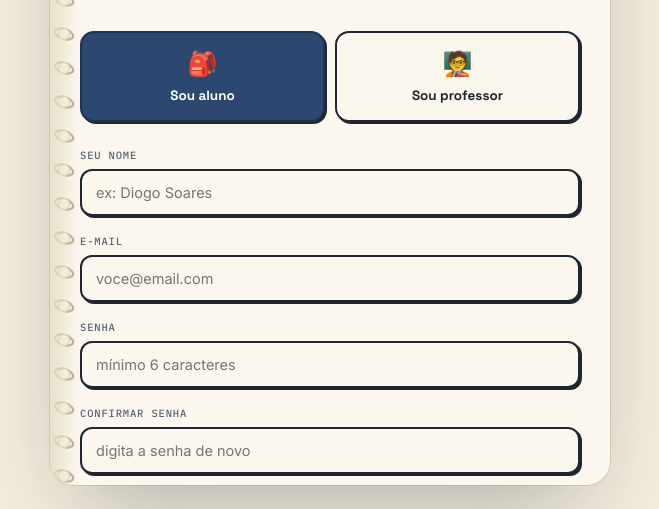
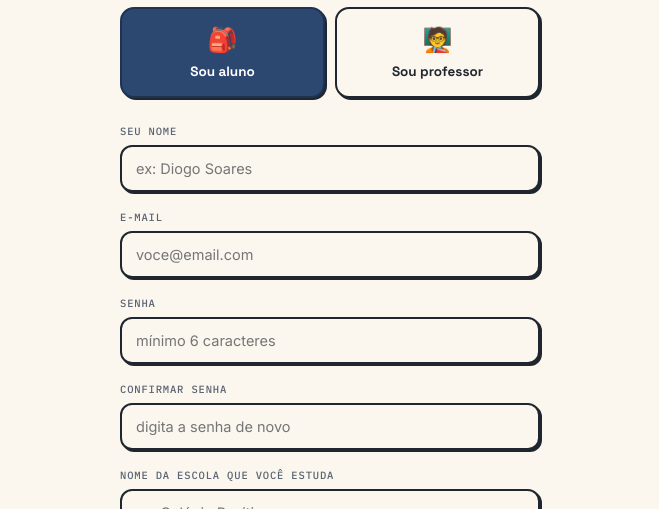
Before and after one commit to diogopl210721/Bora-estudar, a plain HTML site: page index.html in a window 1280 px wide. Shown: the part 291-800 px from the top of the page, without its empty margins (310-969 px from the left). Drawn offline with nearby package versions, Linux system fonts and the light colour scheme.

Commit message:
unifica o layout desktop: cadastro/login/recuperacao usam o mesmo painel largo do resto do sistema, sem a caixinha estreita antiga

```diff
--- a/index.html
+++ b/index.html
@@ -82,16 +82,7 @@
       padding:0; justify-content:flex-start; align-items:stretch;
       background:var(--paper-deep);
     }
-    .app-shell.sem-sidebar{
-      justify-content:center; align-items:center; padding:24px;
-    }
     .sidebar-hidden{ display:none !important; }
-    .app-shell.sem-sidebar .phone{
-      width:560px !important; max-width:560px !important; flex:none !important;
-      height:calc(100dvh - 48px) !important; border-radius:24px !important;
-      box-shadow:0 40px 90px -30px rgba(32,38,47,.35), 0 0 0 1px rgba(184,168,120,.3) !important;
-    }
-    .app-shell.sem-sidebar .spiral{ display:block !important; }
 
     .sidebar{
       display:flex; flex-direction:column;
@@ -139,6 +130,7 @@
     .spiral{ display:none; }
     .navbar, .persistent-credit{ display:none !important; }
     .sheet{ padding-left:56px !important; padding-right:56px !important; max-width:960px; margin:0 auto; }
+    .onboard-wrap{ max-width:480px; margin:0 auto; padding-top:56px; }
 
     /* Home vira um painel: cards organizados lado a lado em vez de empilhados */
     #screen-home .sheet{
@@ -1139,7 +1131,6 @@
     document.getElementById('navbar').style.display = semNav ? 'none' : 'flex';
     document.getElementById('persistentCredit').classList.toggle('no-nav', semNav);
     document.getElementById('sidebar').classList.toggle('sidebar-hidden', semNav);
-    document.querySelector('.app-shell').classList.toggle('sem-sidebar', semNav);
   }
 
   /* ============ PERFIL ============ */
```
